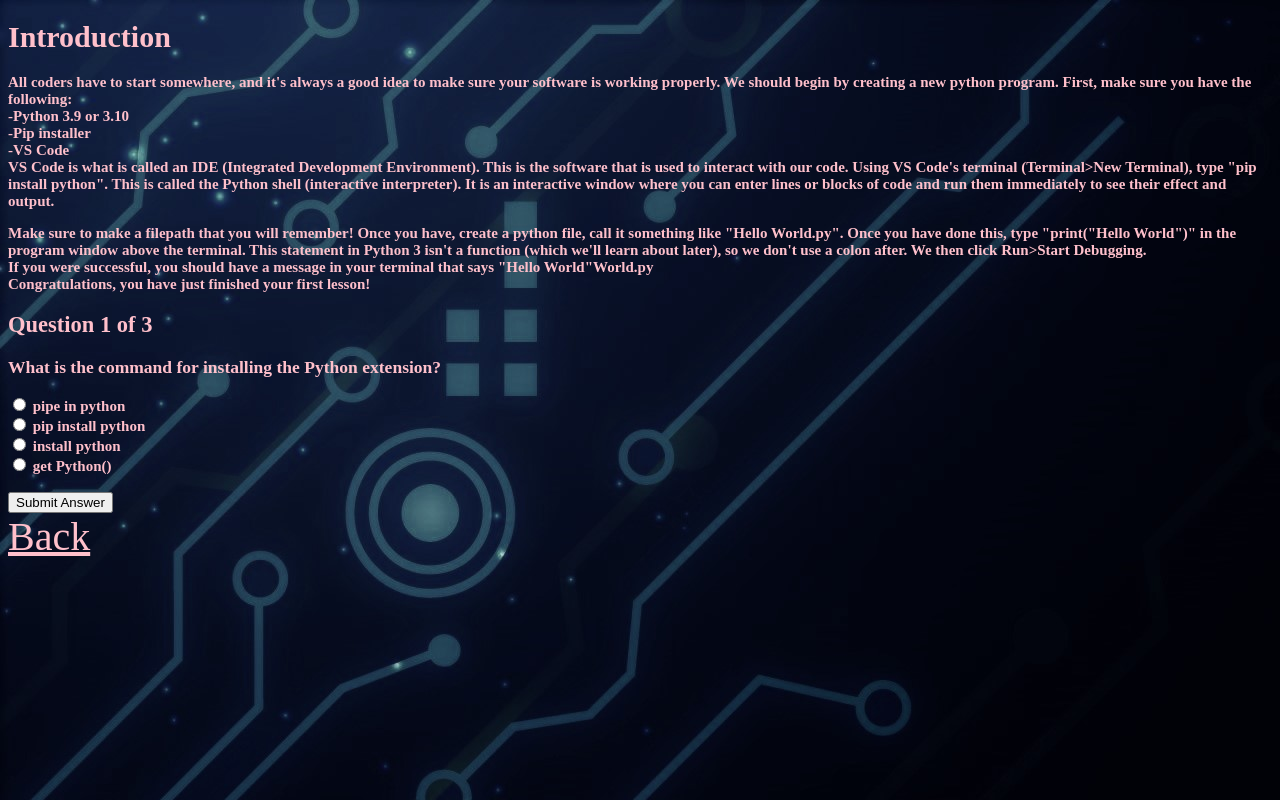
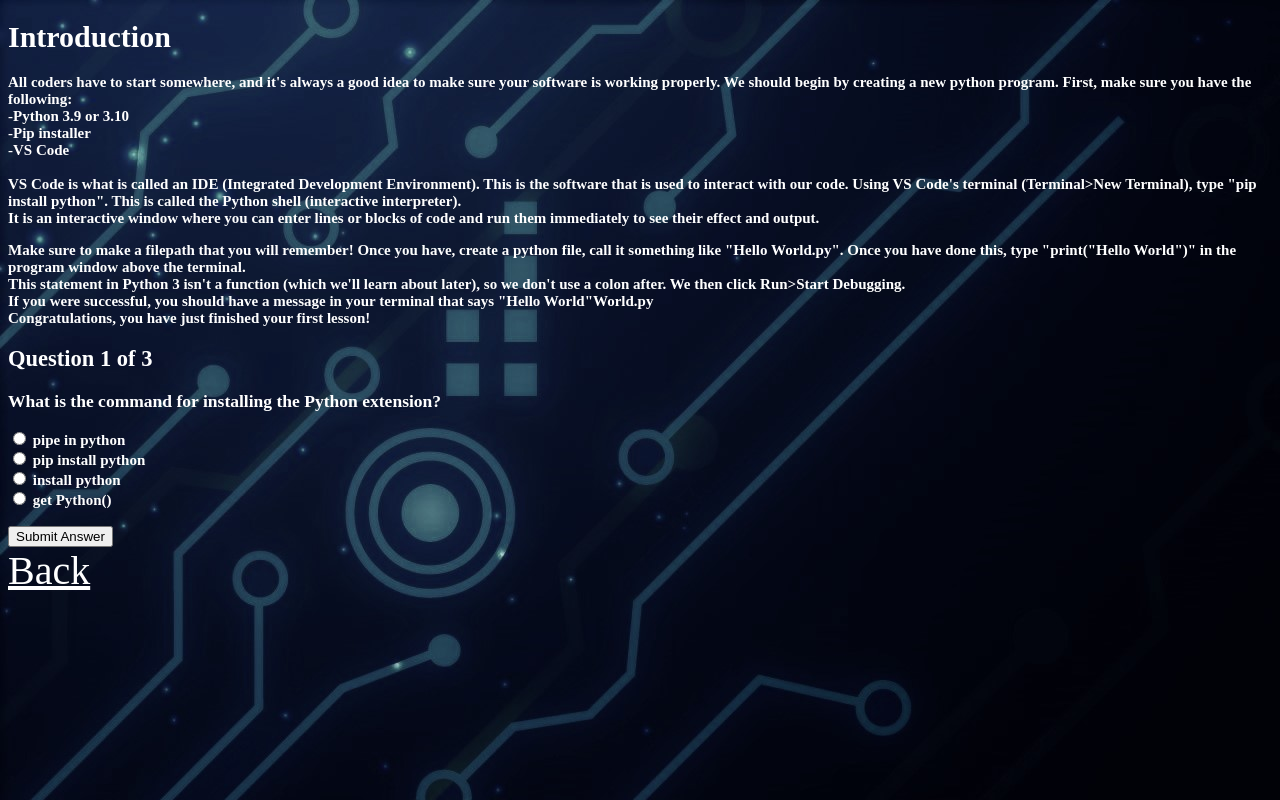
Before and after one commit to phi1ny3/CSE-310-Group-Project, a Django app: page /lesson1 in a window 1280 px wide. Run offline with Django 3.2, Linux system fonts and the light colour scheme.

Commit message:
Font color change

```diff
--- a/CSE-310-Group-Project-Plus-main/webApp/DEMOAPP/templates/DEMOAPP/lesson1.html
+++ b/CSE-310-Group-Project-Plus-main/webApp/DEMOAPP/templates/DEMOAPP/lesson1.html
@@ -13,7 +13,7 @@
 .body1 {
     font-size: 15px;
     font-weight: bold;
-    color: pink;
+    color: white;
 }
 </style>
     <div class = "body1">
@@ -23,12 +23,15 @@
     <br>-Python 3.9 or 3.10
     <br>-Pip installer
     <br>-VS Code
-    </br> VS Code is what is called an IDE (Integrated Development Environment). This is the software that is used to interact with our code.
-    Using VS Code's terminal (Terminal>New Terminal), type "pip install python". This is called the Python shell (interactive interpreter). It is an interactive window where you can enter lines or blocks of code and run them immediately to see their effect and output.
+    <br>
+    <br> VS Code is what is called an IDE (Integrated Development Environment). This is the software that is used to interact with our code.
+    Using VS Code's terminal (Terminal>New Terminal), type "pip install python". This is called the Python shell (interactive interpreter).
+    <br>It is an interactive window where you can enter lines or blocks of code and run them immediately to see their effect and output.
     </p>
     <p>
     Make sure to make a filepath that you will remember!  Once you have, create a python file, call it something like "Hello World.py".
-    Once you have done this, type "print("Hello World")" in the program window above the terminal.  This statement in Python 3 isn't a function (which we'll learn about later), so we don't use a colon after.  We then click Run>Start Debugging.</h3>
+    Once you have done this, type "print("Hello World")" in the program window above the terminal.
+    <br>This statement in Python 3 isn't a function (which we'll learn about later), so we don't use a colon after.  We then click Run>Start Debugging.</h3>
     <br>If you were successful, you should have a message in your terminal that says "Hello World"World.py
     <br>Congratulations, you have just finished your first lesson!</br>
     </p>
@@ -40,7 +43,7 @@
 <style>
 .back {
     font-size: 40px;
-    color: pink;
+    color: white;
 }
 </style>
 <div class="back">
--- a/CSE-310-Group-Project-Plus-main/webApp/DEMOAPP/templates/DEMOAPP/lesson2.html
+++ b/CSE-310-Group-Project-Plus-main/webApp/DEMOAPP/templates/DEMOAPP/lesson2.html
@@ -14,7 +14,7 @@ img {
 }
 
 h1 {
-    color: pink;
+    color: white;
 }
 </style>
 <body id="bg" style="background-image: url('{% static "images/background2edit.jpg"%}');">
@@ -23,7 +23,7 @@ h1 {
 .body2 {
     font-size: 15px;
     font-weight: bold;
-    color: pink;
+    color: white;
 }
 </style>
 <div class="body2">
@@ -87,7 +87,7 @@ h1 {
     <style>
 .back {
     font-size: 40px;
-    color: pink;
+    color: white;
 }
 </style>
 <div class="back">
--- a/CSE-310-Group-Project-Plus-main/webApp/DEMOAPP/templates/DEMOAPP/lesson3.html
+++ b/CSE-310-Group-Project-Plus-main/webApp/DEMOAPP/templates/DEMOAPP/lesson3.html
@@ -13,7 +13,7 @@
 .body3 {
     font-size: 15px;
     font-weight: bold;
-    color: pink;
+    color: white;
 }
 </style>
 <dive class = "body3">
@@ -41,7 +41,7 @@
 <style>
 .back {
     font-size: 40px;
-    color: pink;
+    color: white;
 }
 </style>
 <div class="back">
```
